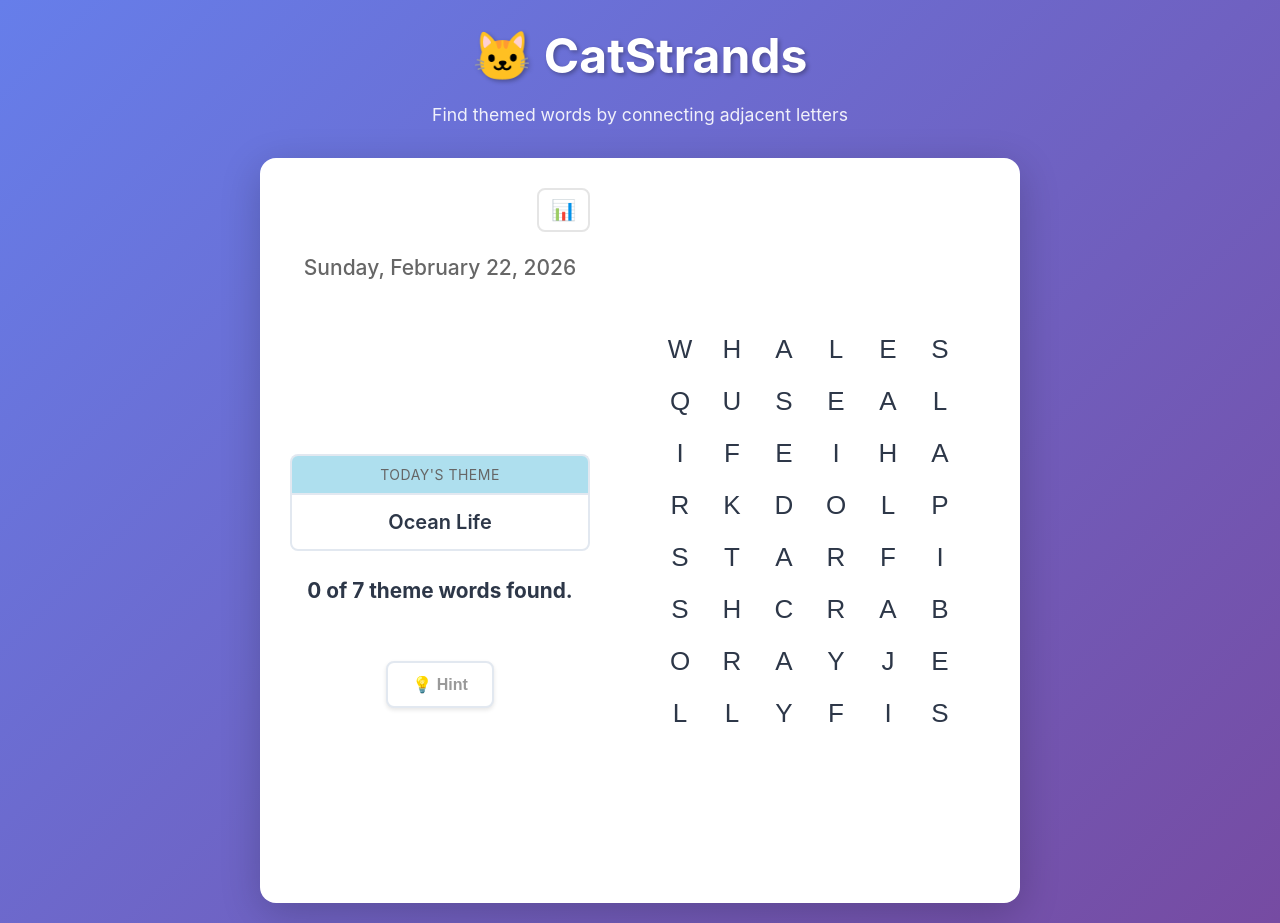
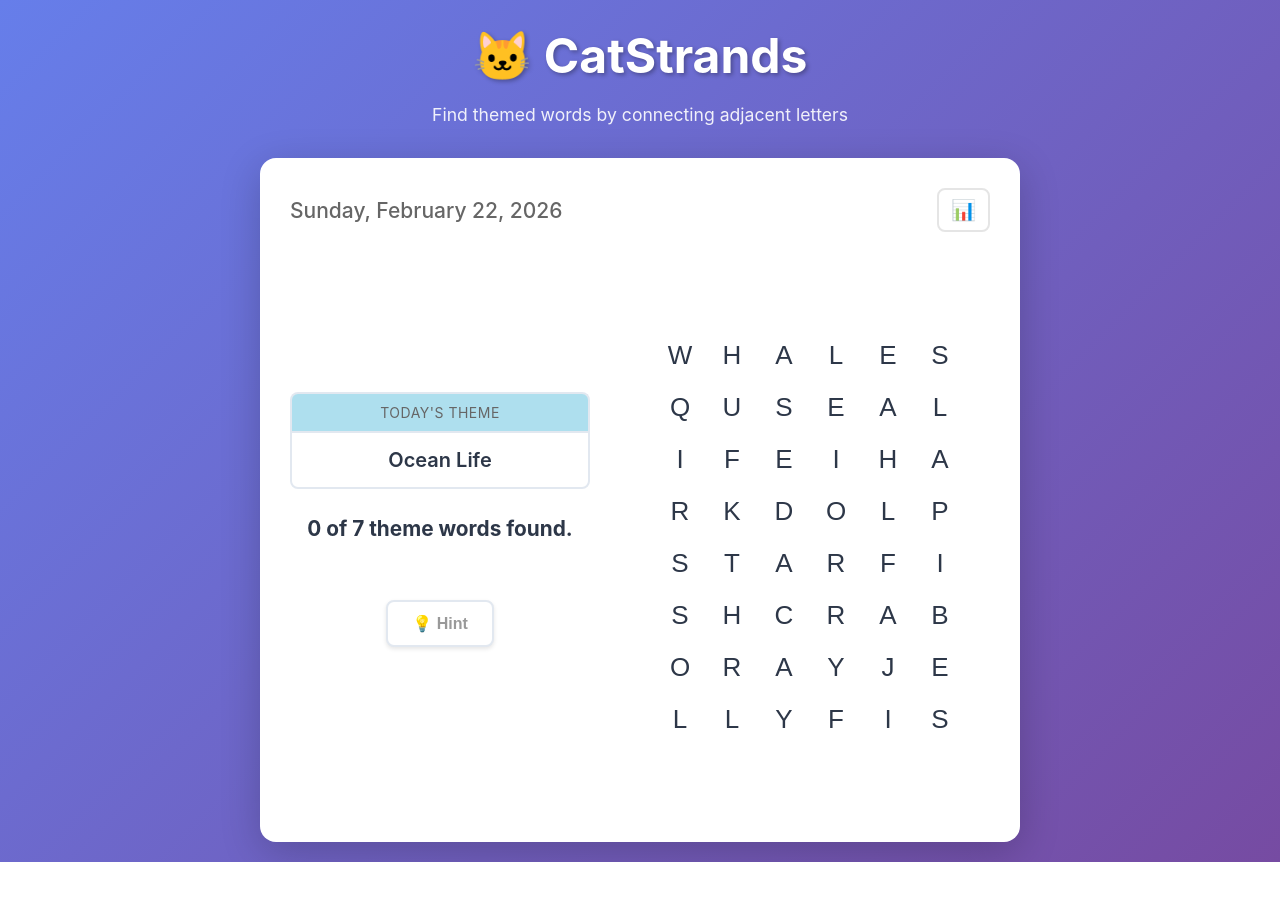
Before and after one commit to slmingol/catstrands, a React (Vite) app: page / in a window 1280 px wide. After the commit the page ends 862 px from the top, so only its background shows below. Built offline with nearby package versions, Linux system fonts and the light colour scheme.

Commit message:
refactor: Reposition stats button to same line as date, right-justified
- Moved stats button and date into single row (date-stats-row)
- Stats button now right-aligned at top of game area
- Wrapped left and right panels in game-content container
- Cleaned up duplicate CSS for date-display

```diff
--- a/src/components/StrandsGame.css
+++ b/src/components/StrandsGame.css
@@ -4,22 +4,25 @@
   padding: 30px;
   box-shadow: 0 10px 40px rgba(0,0,0,0.2);
   display: flex;
-  gap: 40px;
+  flex-direction: column;
+  gap: 20px;
   max-width: 1000px;
   margin: 0 auto;
 }
 
-.left-panel {
-  flex: 0 0 300px;
+.date-stats-row {
   display: flex;
-  flex-direction: column;
-  gap: 20px;
+  justify-content: space-between;
+  align-items: center;
+  width: 100%;
+  margin-bottom: 10px;
 }
 
-.top-buttons {
-  display: flex;
-  justify-content: flex-end;
-  gap: 8px;
+.date-display {
+  text-align: left;
+  font-size: 1.3125rem;
+  color: #666;
+  font-weight: 500;
 }
 
 .stats-button {
@@ -36,6 +39,7 @@
   justify-content: center;
   min-width: 44px;
   height: 44px;
+  flex-shrink: 0;
 }
 
 .stats-button:hover {
@@ -48,6 +52,18 @@
   transform: translateY(0);
 }
 
+.game-content {
+  display: flex;
+  gap: 40px;
+}
+
+.left-panel {
+  flex: 0 0 300px;
+  display: flex;
+  flex-direction: column;
+  gap: 20px;
+}
+
 .right-panel {
   flex: 1;
   display: flex;
@@ -57,14 +73,6 @@
 
 .game-info {
   margin-bottom: 20px;
-}
-
-.date-display {
-  text-align: center;
-  font-size: 1.3125rem;
-  color: #666;
-  margin-bottom: 20px;
-  font-weight: 500;
 }
 
 .theme-section {
--- a/src/components/StrandsGame.jsx
+++ b/src/components/StrandsGame.jsx
@@ -161,8 +161,10 @@ function StrandsGame({ puzzle }) {
     <div className="strands-game">
       <StatsModal isOpen={showStatsModal} onClose={() => setShowStatsModal(false)} />
 
-      <div className="left-panel">
-        <div className="top-buttons">
+      <div className="date-stats-row">
+        <div className="date-display">
+          {getTodaysDate()}
+        </div>
         <button
           className="stats-button"
           onClick={() => setShowStatsModal(true)}
@@ -172,9 +174,8 @@ function StrandsGame({ puzzle }) {
         </button>
       </div>
 
-        <div className="date-display">
-          {getTodaysDate()}
-        </div>
+      <div className="game-content">
+      <div className="left-panel">
 
         <div className="theme-section">
           <div className="theme-title">Today's theme</div>
@@ -323,6 +324,7 @@ function StrandsGame({ puzzle }) {
       </div>
       </div>
       </div>
+    </div>
   );
 }
 
```
Lines whose indentation alone changed are shown as unchanged.
